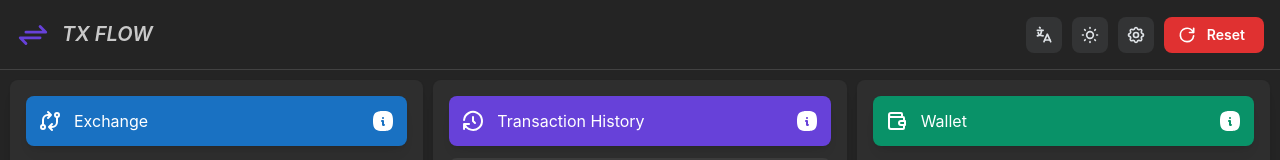
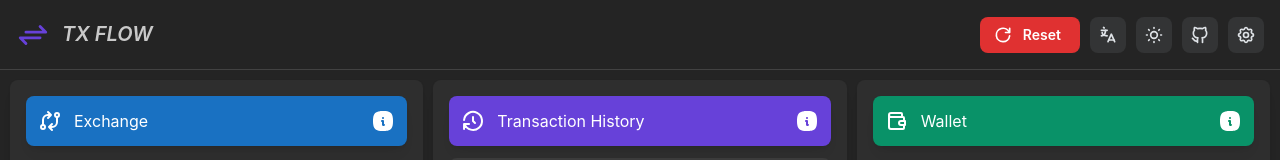
Before and after one commit to DanielKanyo/transaction-flow, a React (Vite) app: page / in a window 1280 px wide. Shown: the top 160 px of the page. Built offline with nearby package versions, Linux system fonts and the light colour scheme.

Commit message:
Button to source code

```diff
--- a/src/Components/Header/Header.tsx
+++ b/src/Components/Header/Header.tsx
@@ -15,7 +15,16 @@ import {
     useMantineTheme,
 } from "@mantine/core";
 import { useDisclosure } from "@mantine/hooks";
-import { IconArrowsExchange, IconCheck, IconLanguage, IconMoon, IconReload, IconSettings, IconSun } from "@tabler/icons-react";
+import {
+    IconArrowsExchange,
+    IconBrandGithub,
+    IconCheck,
+    IconLanguage,
+    IconMoon,
+    IconReload,
+    IconSettings,
+    IconSun,
+} from "@tabler/icons-react";
 
 import { resetLedger } from "../../Store/Features/Ledger/LedgerSlice";
 import { Languages, updateLanguage } from "../../Store/Features/Settings/SettingsSlice";
@@ -52,6 +61,15 @@ function Header() {
                 </Flex>
 
                 <Group gap="xs">
+                    <Button
+                        color="red"
+                        aria-label="Reset"
+                        radius="md"
+                        leftSection={<IconReload size={20} />}
+                        onClick={() => dispatch(resetLedger())}
+                    >
+                        {t("reset")}
+                    </Button>
                     <Menu withArrow withinPortal position="bottom">
                         <Menu.Target>
                             <ActionIcon size={36} variant="light" radius="md" color="gray" aria-label="Change language">
@@ -76,11 +94,25 @@ function Header() {
                             size={36}
                             variant="light"
                             color="gray"
-                            aria-label="Toggle color scheme"
+                            aria-label="Toggle-color-scheme"
                             radius="md"
                             onClick={() => setColorScheme(computedColorScheme === "light" ? "dark" : "light")}
                         >
                             {computedColorScheme === "dark" ? <IconSun size={20} /> : <IconMoon size={20} />}
+                        </ActionIcon>
+                    </Tooltip>
+                    <Tooltip label={t("sourceCode")} withArrow>
+                        <ActionIcon
+                            size={36}
+                            variant="light"
+                            color="gray"
+                            aria-label="Source-code"
+                            radius="md"
+                            component="a"
+                            href="https://github.com/DanielKanyo/transaction-flow"
+                            target="_blank"
+                        >
+                            <IconBrandGithub size={20} />
                         </ActionIcon>
                     </Tooltip>
                     <Tooltip label={t("settings")} withArrow>
@@ -88,15 +120,6 @@ function Header() {
                             <IconSettings size={20} />
                         </ActionIcon>
                     </Tooltip>
-                    <Button
-                        color="red"
-                        aria-label="Reset"
-                        radius="md"
-                        leftSection={<IconReload size={20} />}
-                        onClick={() => dispatch(resetLedger())}
-                    >
-                        {t("reset")}
-                    </Button>
                 </Group>
             </Flex>
 
--- a/src/i18n/Translations/translations.en.json
+++ b/src/i18n/Translations/translations.en.json
@@ -30,5 +30,6 @@
     "receiveBitcoinToWallet": "Receive Bitcoin to Wallet",
     "sendBitcoinFromWallet": "Send Bitcoin from Wallet",
     "yourUtxos": "Your UTXOs",
-    "memoryPool": "Memory Pool"
+    "memoryPool": "Memory Pool",
+    "sourceCode": "Source code"
 }
--- a/src/i18n/Translations/translations.hu.json
+++ b/src/i18n/Translations/translations.hu.json
@@ -30,5 +30,6 @@
     "receiveBitcoinToWallet": "Bitcoin Fogadása Tárcába",
     "sendBitcoinFromWallet": "Bitcoin Küldése Tárcából",
     "yourUtxos": "Az Ön UTXO-i",
-    "memoryPool": "Memória Medence"
+    "memoryPool": "Memória Medence",
+    "sourceCode": "Forráskód"
 }
```
